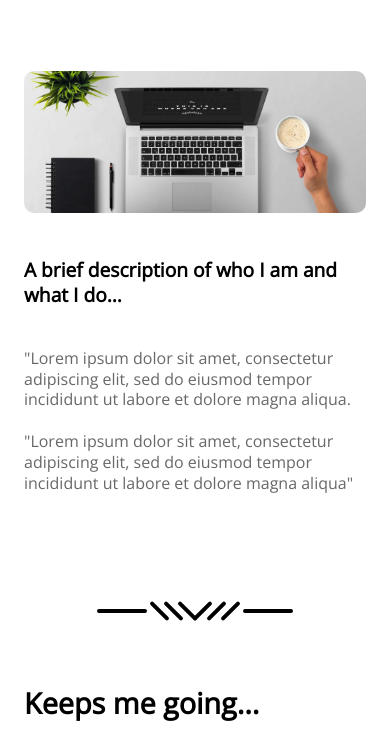
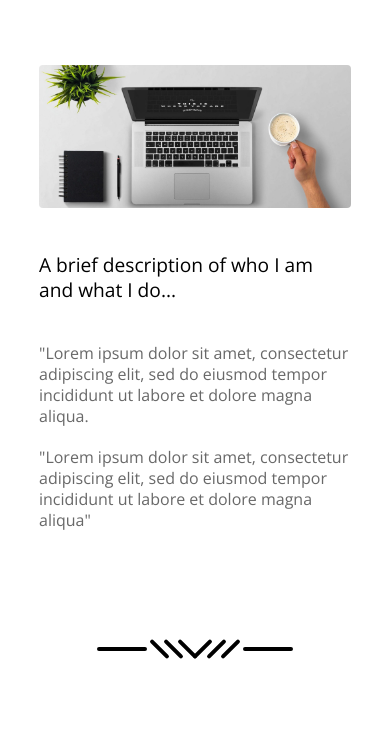
Before and after one commit to jgustavoj/portfolio-v1, a plain HTML site: page index.html in a window 390 px wide. Shown: the part 590-1321 px from the top of the page. Drawn offline with nearby package versions, Linux system fonts and the light colour scheme.

Commit message:
hero image responsive

```diff
--- a/app/scss/_about.scss
+++ b/app/scss/_about.scss
@@ -2,7 +2,6 @@
   padding-top: 4.437rem;
   padding-bottom: 4.437rem;
   background-color: $white;
-
 
   width: 100vw;
   position: relative;
@@ -21,7 +20,6 @@
 
   &__content{
 
-
     margin-left: 1.5rem;
     margin-right: 1.5rem;
 
@@ -29,6 +27,7 @@
     @include breakpoint-up(medium){
       margin-left: 4rem;
       margin-right: 4rem;
+
 
      }
 
@@ -40,7 +39,6 @@
      @include breakpoint-up(xlarge){
       margin-left: 14.5rem;
       margin-right: 14.5rem;
-
      }
 
 
@@ -49,33 +47,35 @@
   }
 
   &__image{
-    background-image: url(/images/resize.jpg);
-    background-size: cover;
-   //background-size: 100%;
-    background-repeat: no-repeat;
-    background-position: center center;
-    min-height: 8.875rem;
-    width: auto;
-    border-radius: 10px;
+    // background-image: url(/images/resize.jpg);
+    // background-size: cover;
+    // //background-size: 100%;
+    // background-repeat: no-repeat;
+    // background-position: center center;
+    // min-height: 8.875rem;
+    // width: auto;
+    // border-radius: 10px;
+
+
+  //   @include breakpoint-up(medium){
+  //     //background-size: 90%;
+  //     height: 20.875rem;
+
+  //   }
+
+  //   @include breakpoint-up(large){
+  //     //background-size: 80%;
+  //     height: 27.875rem;
+  //   }
+
+  //   @include breakpoint-up(xlarge){
+  //     //background-size: 70%;
+  //     height: 35.875rem;
+  //   }
+  }
 
 
 
-    @include breakpoint-up(medium){
-      //background-size: 90%;
-      height: 20.875rem;
-
-    }
-
-    @include breakpoint-up(large){
-      //background-size: 80%;
-      height: 27.875rem;
-    }
-
-    @include breakpoint-up(xlarge){
-      //background-size: 70%;
-      height: 35.875rem;
-    }
-  }
 
   &__text{
 
--- a/app/scss/_globals.scss
+++ b/app/scss/_globals.scss
@@ -42,18 +42,17 @@ body{
         padding-right: 1.25rem;
         padding-bottom: 4.375rem;
         padding-left: 8%;
+    }
+
+
+        // @include breakpoint-up(large){
+        //     padding-top: 6rem;
+        //     padding-bottom: 6rem;
+
+        // }
 
 
 
-        @include breakpoint-up(large){
-            padding-top: 6rem;
-            padding-bottom: 6rem;
-            padding-left: 15%;
-
-        }
-
-
-}
 }
 
 //flexbox
--- a/app/scss/_project.scss
+++ b/app/scss/_project.scss
@@ -10,8 +10,8 @@
 
 
     &__content{
-        margin-left: 1.5rem;
-        margin-right: 1.5rem;
+        // margin-left: 1.5rem;
+        // margin-right: 1.5rem;
 
 
 
@@ -24,20 +24,20 @@
 
         }
 
-        @include breakpoint-up(medium){
-            margin-left: 4rem;
-            margin-right: 4rem;
-        }
+        // @include breakpoint-up(medium){
+        //     margin-left: 4rem;
+        //     margin-right: 4rem;
+        // }
 
-        @include breakpoint-up(large){
-            margin-left: 6.5rem;
-            margin-right: 6.5rem;
-        }
+        // @include breakpoint-up(large){
+        //     margin-left: 6.5rem;
+        //     margin-right: 6.5rem;
+        // }
 
-        @include breakpoint-up(xlarge){
-            margin-left: 14.5rem;
-            margin-right: 14.5rem;
-        }
+        // @include breakpoint-up(xlarge){
+        //     margin-left: 14.5rem;
+        //     margin-right: 14.5rem;
+        // }
 
     }
 
--- a/index.html
+++ b/index.html
@@ -4,10 +4,13 @@
 <head>
     <meta charset="UTF-8">
     <meta name="viewport" content="width=device-width, initial-scale=1, minimum-scale=1.0">
+    <!-- <meta name="viewport" content="width=device-width, initial-scale=1, shrink-to-fit=no"> -->
     <link rel="preconnect" href="https://fonts.gstatic.com">
     <link href="https://fonts.googleapis.com/css2?family=Montserrat&display=swap" rel="stylesheet">
     <link href="https://fonts.googleapis.com/css2?family=Montserrat:wght@700&family=Open+Sans:wght@300;400&display=swap"
         rel="stylesheet">
+    <link rel="stylesheet" href="https://cdn.jsdelivr.net/npm/bootstrap@4.6.0/dist/css/bootstrap.min.css"
+        integrity="sha384-B0vP5xmATw1+K9KRQjQERJvTumQW0nPEzvF6L/Z6nronJ3oUOFUFpCjEUQouq2+l" crossorigin="anonymous">
     <link rel="stylesheet" href="/dist/style.css">
     <script src="https://kit.fontawesome.com/66a3cb6240.js" crossorigin="anonymous"></script>
     <title> Gus Jimenez | Full Stack Developer</title>
@@ -50,25 +53,42 @@
     <div class="container">
         <section class="about">
             <div class="about__content">
-                <div class="about__image">
+                <div class="container">
+                    <div class="row">
+                        <div class="col">
+                            <img src="/images/resize.jpg" class="img-fluid rounded" alt="...">
+                            <!-- <div class="about__image"> </div> -->
                         </div>
+                    </div>
+                    <div class="row">
+                        <div class="col">
                             <div class="about__text">
 
                                 <b>A brief description of who I am and what I do...</b>
 
-                    <p>"Lorem ipsum dolor sit amet, consectetur adipiscing elit, sed do eiusmod tempor incididunt ut
+                                <p>"Lorem ipsum dolor sit amet, consectetur adipiscing elit, sed do eiusmod tempor
+                                    incididunt ut
                                     labore
                                     et dolore magna aliqua. <br />
                                     <br />
 
-                        "Lorem ipsum dolor sit amet, consectetur adipiscing elit, sed do eiusmod tempor incididunt ut
+                                    "Lorem ipsum dolor sit amet, consectetur adipiscing elit, sed do eiusmod tempor
+                                    incididunt ut
                                     labore
                                     et dolore magna aliqua"
                                 </p>
+
+                            </div>
+                        </div>
                     </div>
                 </div>
 
+            </div>
+
         </section>
+
+
+
 
         <div class="seperator flex flex-jc-c flex-ai-c">
             <div class="seperator__line1"></div>
@@ -84,6 +104,53 @@
         <section class="project">
             <div class="project__content">
                 <h1>Keeps me going...</h1>
+
+                <!-- <div class="container">
+                    <div class="row">
+                        <div class="col">
+                            <div class="project__1">
+                                <div class="project__image1"></div>
+                                <div class="project__description">
+                                    <b>Project 1 Title</b>
+                                    <p>"Lorem ipsum dolor sit amet, consectetur adipiscing elit. Lacus, fermentum amet
+                                        faucibus sed
+                                        id
+                                        nisi lectus at."</p>
+                                </div>
+                            </div>
+                        </div>
+                    </div>
+                    <div class="row">
+                        <div class="col">
+                            <div class="project__2">
+                                <div class="project__image2"></div>
+                                <div class="project__description">
+                                    <b>Project 2 Title</b>
+                                    <p>"Lorem ipsum dolor sit amet, consectetur adipiscing elit. Lacus, fermentum amet
+                                        faucibus sed
+                                        id
+                                        nisi lectus at."</p>
+                                </div>
+                            </div>
+                        </div>
+                    </div>
+                    <div class="row">
+                        <div class="col">
+                            <div class="project__3">
+                                <div class="project__image3"></div>
+                                <div class="project__description">
+                                    <b>Project 3 Title</b>
+                                    <p>"Lorem ipsum dolor sit amet, consectetur adipiscing elit. Lacus, fermentum amet
+                                        faucibus sed
+                                        id
+                                        nisi lectus at."</p>
+                                </div>
+                            </div>
+                        </div>
+                    </div>
+                </div> -->
+
+
                 <div class="project__1">
                     <div class="project__image1"></div>
                     <div class="project__description">
@@ -157,10 +224,16 @@
         </div>
     </footer>
 
+    <script src="https://code.jquery.com/jquery-3.5.1.slim.min.js"
+        integrity="sha384-DfXdz2htPH0lsSSs5nCTpuj/zy4C+OGpamoFVy38MVBnE+IbbVYUew+OrCXaRkfj"
+        crossorigin="anonymous"></script>
+    <script src="https://cdn.jsdelivr.net/npm/bootstrap@4.6.0/dist/js/bootstrap.bundle.min.js"
+        integrity="sha384-Piv4xVNRyMGpqkS2by6br4gNJ7DXjqk09RmUpJ8jgGtD7zP9yug3goQfGII0yAns"
+        crossorigin="anonymous"></script>
 
+    <script src="app/js/home.js"></script>
 </body>
 
 
-<script src="app/js/home.js"></script>
 
 </html>
```
Also changed, not shown: dist/style.css, 1 other file. Lines whose indentation alone changed are shown as unchanged.
